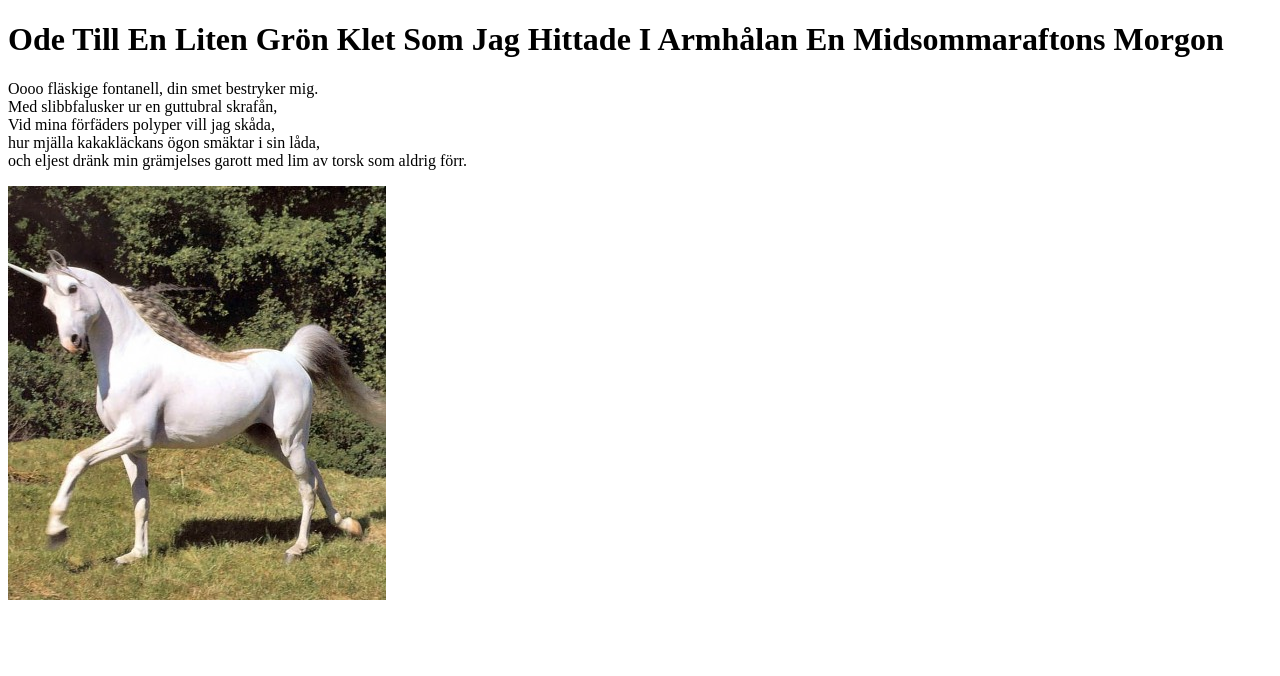
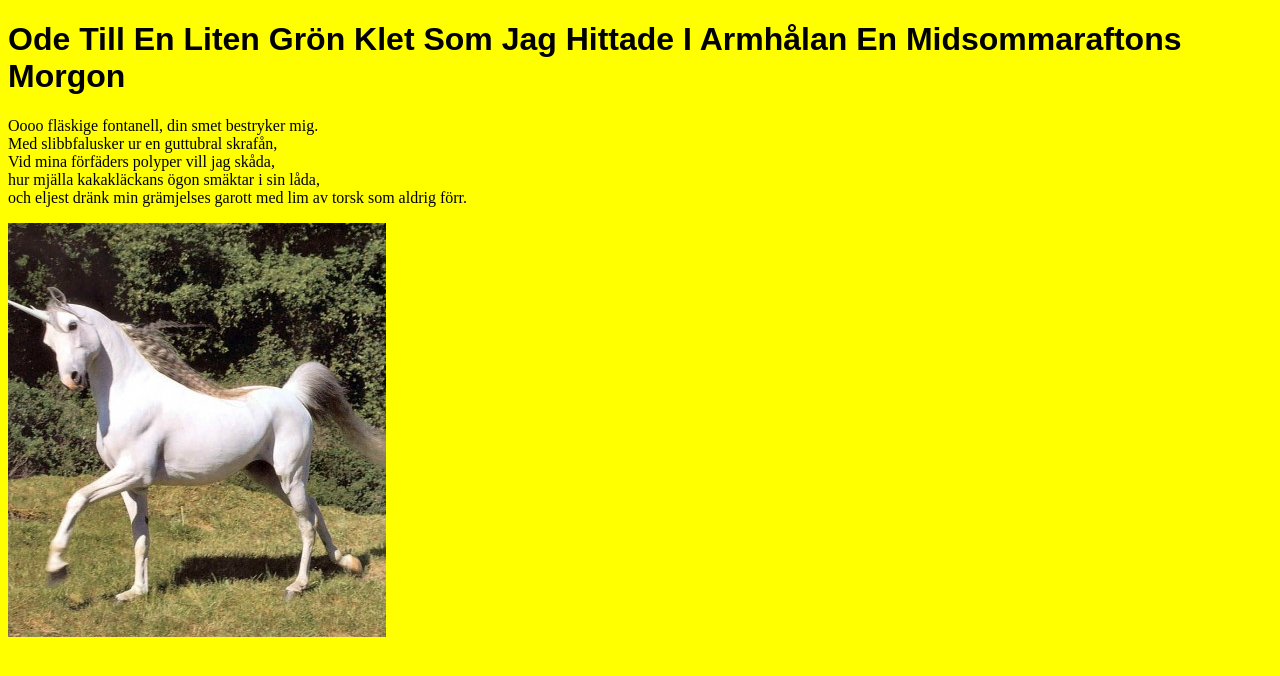
Before and after one commit to danielols532/git-lab, a plain HTML site: page index.html in a window 1280 px wide. Drawn offline with Linux system fonts and the light colour scheme.

Commit message:
kopplade html med css

```diff
--- a/index.html
+++ b/index.html
@@ -3,6 +3,7 @@
     <head>
         <meta charset="utf-8">
         <script type="text/javascript" src="bundle.js"></script>
+	  <link rel="stylesheet" href="styles/main.css">
         <title>En dikt</title>
     </head>
     <body>
```
